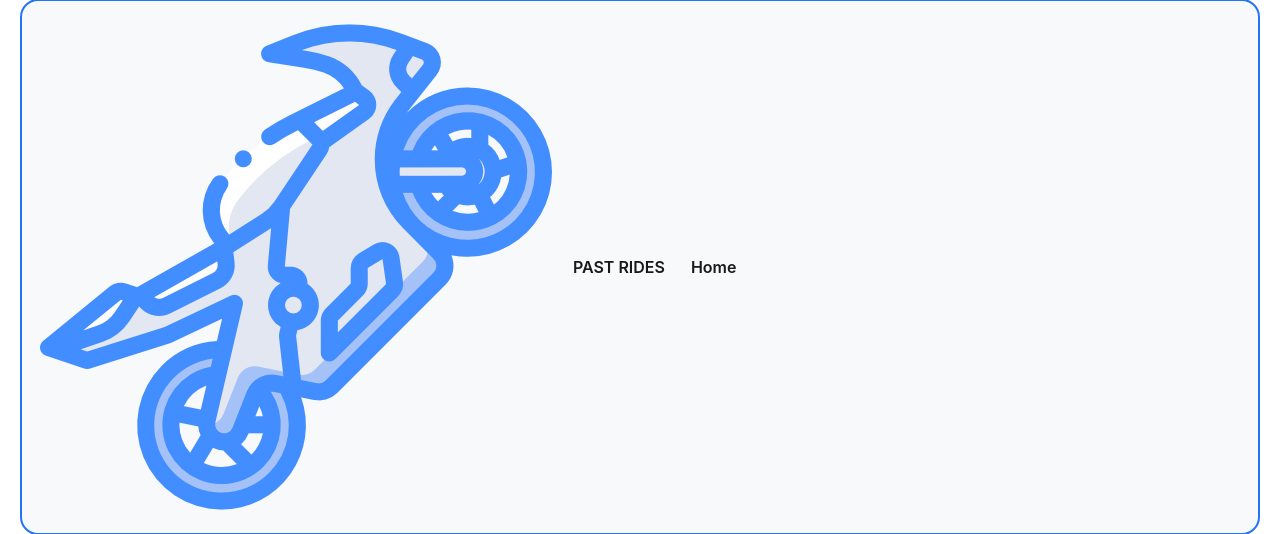
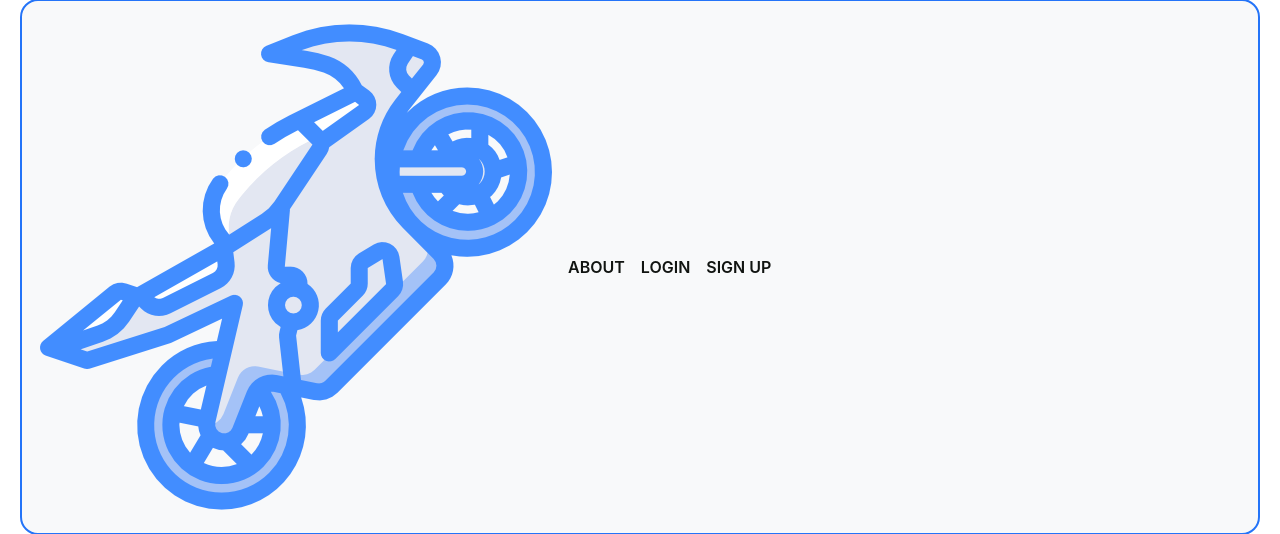
Before and after one commit to sforesi/clutch_up, a Django app: page / in a window 1280 px wide. Shown: the part 21-555 px from the top of the page. Run offline with Django 3.2, Linux system fonts and the light colour scheme; some libraries are stand-ins or nearby versions.

Commit message:
if else statement working in bootstrap

```diff
--- a/main_app/templates/base.html
+++ b/main_app/templates/base.html
@@ -18,7 +18,7 @@
     <span class="navbar-toggler-icon"></span>
   </button>
   <div class="collapse navbar-collapse" id="navbarTogglerDemo03">
-    <ul class="navbar-nav mr-auto mt-2 mt-lg-0">
+  <ul class="navbar-nav mr-auto mt-2 mt-lg-0">
       <li class="nav-item active">
         <a href="{% url 'home' %}">
         <img class="nav-logo"
@@ -26,14 +26,30 @@
           alt="The Clutch Up Logo"
         >
       </a>
+  {% if user.is_authenticated %}
+
       </li>
         <li class="nav-item active">
         <a class="nav-link" href="{% url 'trips_index' %}"> PAST RIDES <span class="sr-only">(current)</span></a>
       </li>
         <li class="nav-item active">
-        <a class="nav-link" href="#">Home <span class="sr-only">(current)</span></a>
+        <a class="nav-link" href="{% url 'trips_create' %}">ADD A RIDE <span class="sr-only">(current)</span></a>
+      </li>
+        </li>
+        <li class="nav-item active">
+        <a class="nav-link" href="{% url 'about' %}"> ABOUT <span class="sr-only">(current)</span></a>
+      </li>
+        </li>
+        <li class="nav-item active">
+        <a class="nav-link" href="{% url 'logout' %}">LOG OUT <span class="sr-only">(current)</span></a>
       </li>
     </ul>
+  {% else %}
+    <li><a href="{% url 'about' %}">ABOUT</a></li>
+      <li><a href="{% url 'home' %}">LOGIN</a></li>
+      <li><a href="{% url 'signup' %}">SIGN UP</a></li>
+  {% endif %}
+
   </div>
 </nav>
 </header>
```
